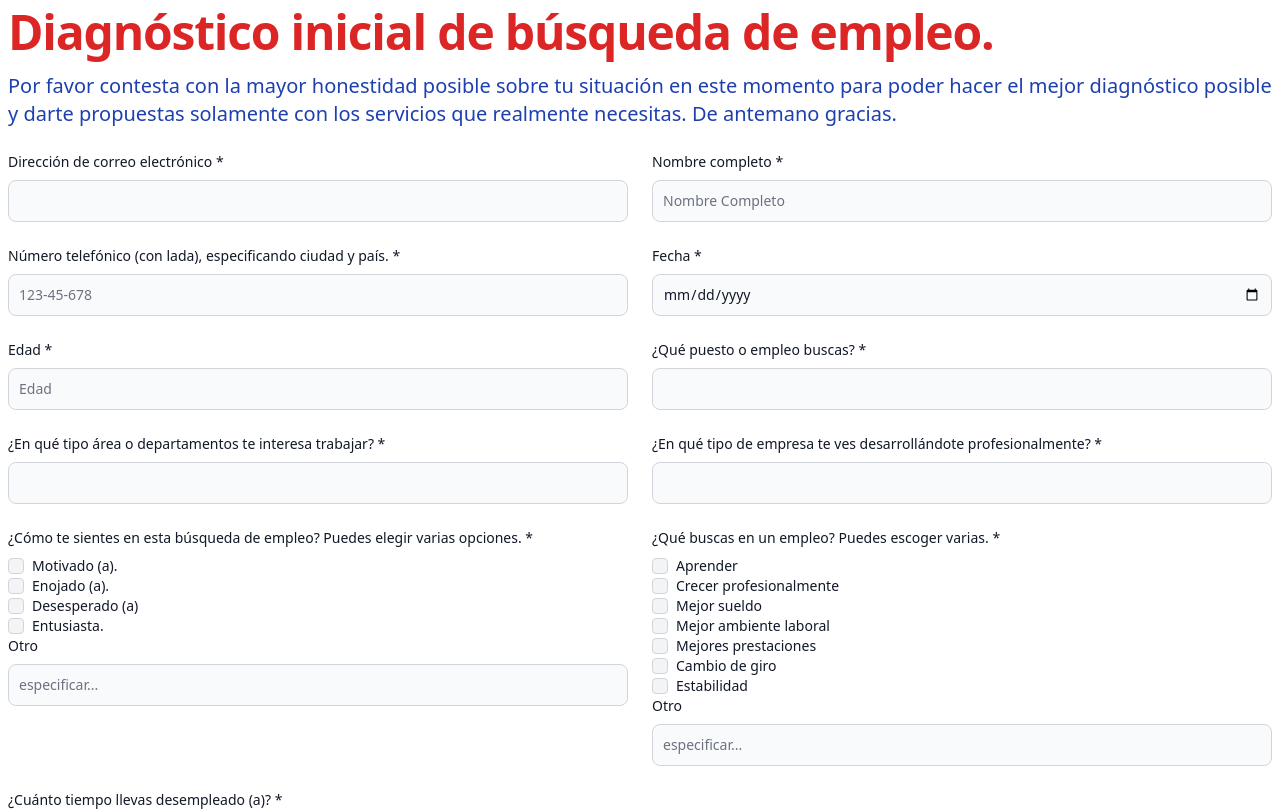
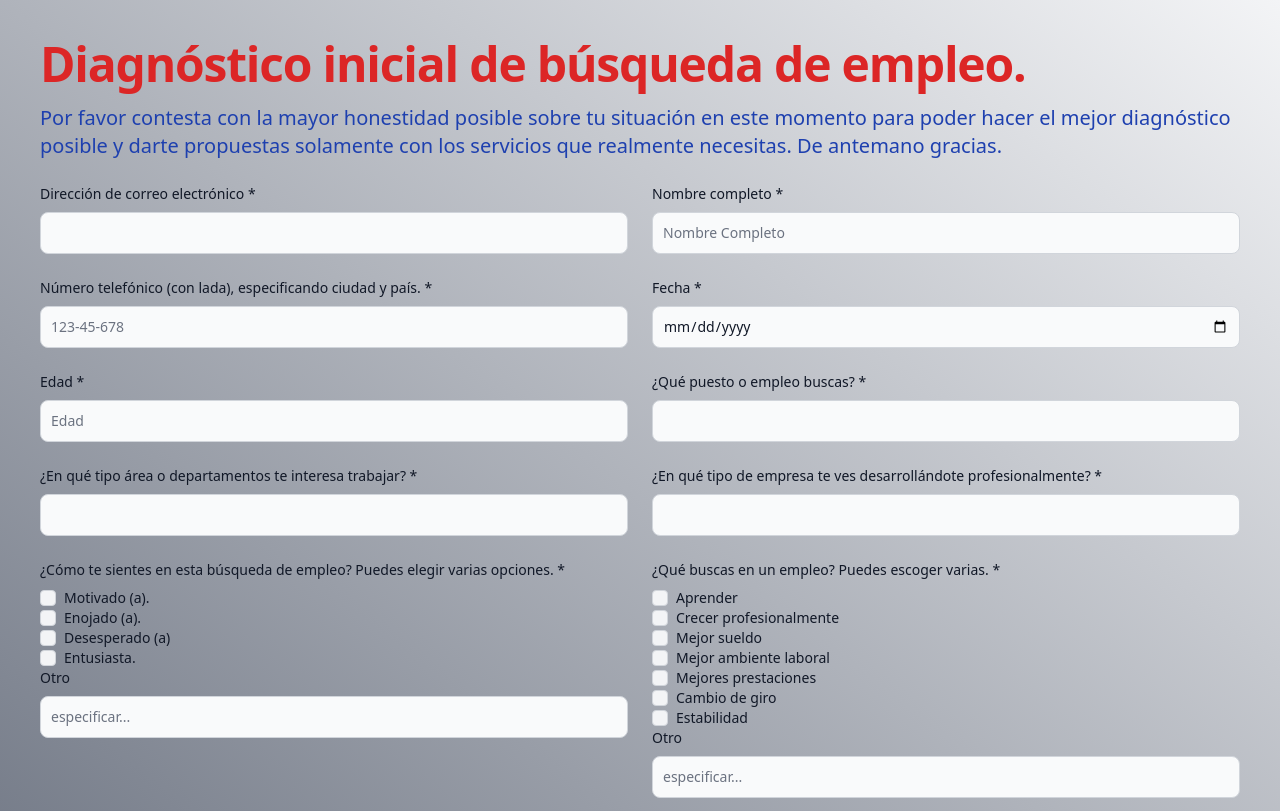
Before and after one commit to GroupFiveDev/Formulario-Coaching-empleo-capacitacion, a Next.js app: page / in a window 1280 px wide. Shown: the top 811 px of the page. Built offline with nearby package versions, Linux system fonts and the light colour scheme.

Commit message:
bg de todas las páginas

```diff
--- a/app/cv/page.jsx
+++ b/app/cv/page.jsx
@@ -104,6 +104,7 @@ export default function CvPage() {
   }
 
   return (
+    <div className="h-full bg-gradient-to-tr from-gray-500 to-gray-100 p-10">
     <form onSubmit={handleSubmit}>
       <div className="space-y-12">
         <div className="flex flex-col items-center text-center border-gray-900/10">
@@ -395,6 +396,7 @@ export default function CvPage() {
         </div>
       </div>
     </form>
+    </div>
   )
 }
 
--- a/app/empleo/page.jsx
+++ b/app/empleo/page.jsx
@@ -104,6 +104,7 @@ export default function EmpleoPage() {
   }
 
   return (
+    <div className="h-full bg-gradient-to-tr from-gray-500 to-gray-100 p-10">
     <form onSubmit={handleSubmit}>
       <div className="space-y-12">
         <div className="flex flex-col items-center text-center border-gray-900/10">
@@ -392,5 +393,6 @@ export default function EmpleoPage() {
         </div>
       </div>
     </form>
+    </div>
   )
 }
--- a/app/entrevista/page.jsx
+++ b/app/entrevista/page.jsx
@@ -91,6 +91,7 @@ export default function EntrevistaPage() {
   }
 
   return (
+    <div className="h-full bg-gradient-to-tr from-gray-500 to-gray-100 p-10">
     <form onSubmit={handleSubmit}>
       <div className="space-y-12">
         <div className="flex flex-col items-center text-center border-gray-900/10">
@@ -383,6 +384,7 @@ export default function EntrevistaPage() {
         </div>
       </div>
     </form>
+    </div>
   )
 }
 
--- a/app/linkedin/page.jsx
+++ b/app/linkedin/page.jsx
@@ -104,6 +104,7 @@ export default function LinkedinPage() {
   }
 
   return (
+    <div className="h-full bg-gradient-to-tr from-gray-500 to-gray-100 p-10">
     <form onSubmit={handleSubmit}>
       <div className="space-y-12">
         <div className="flex flex-col items-center text-center border-gray-900/10">
@@ -399,5 +400,6 @@ export default function LinkedinPage() {
         </div>
       </div>
     </form>
+    </div>
   )
 }
--- a/app/objetivos/page.jsx
+++ b/app/objetivos/page.jsx
@@ -104,6 +104,7 @@ export default function ObjetivosPage() {
   }
 
   return (
+    <div className="h-full bg-gradient-to-tr from-gray-500 to-gray-100 p-10">
     <form onSubmit={handleSubmit}>
       <div className="space-y-12">
         <div className="flex flex-col items-center text-center border-gray-900/10">
@@ -397,5 +398,6 @@ export default function ObjetivosPage() {
         </div>
       </div>
     </form>
+    </div>
   )
 }
--- a/app/page.jsx
+++ b/app/page.jsx
@@ -128,7 +128,7 @@ export default function HomePage() {
   })
 
   return (
-    <div className="p-2">
+    <div className="h-full bg-gradient-to-tr from-gray-500 to-gray-100 p-10">
       <h1 className="mb-4 text-4xl font-extrabold leading-none tracking-tight text-red-600 md:text-5xl lg:text-1"> Diagnóstico inicial de búsqueda de empleo.</h1>
       <p className="mb-6 text-lg font-normal text-blue-800 lg:text-xl">Por  favor  contesta con la mayor honestidad posible sobre tu situación en este momento para poder hacer el mejor diagnóstico posible y darte propuestas solamente con  los servicios que  realmente necesitas. De antemano gracias.</p>
       <form onSubmit={handleSubmit}>
--- a/styles/output.css
+++ b/styles/output.css
@@ -882,6 +882,10 @@ select {
   padding: 1.25rem;
 }
 
+.p-10 {
+  padding: 2.5rem;
+}
+
 .px-5 {
   padding-left: 1.25rem;
   padding-right: 1.25rem;
@@ -925,11 +929,6 @@ select {
   line-height: 1.25rem;
 }
 
-.text-xl {
-  font-size: 1.25rem;
-  line-height: 1.75rem;
-}
-
 .font-bold {
   font-weight: 700;
 }
@@ -960,11 +959,6 @@ select {
 
 .tracking-tight {
   letter-spacing: -0.025em;
-}
-
-.text-blue-500 {
-  --tw-text-opacity: 1;
-  color: rgb(59 130 246 / var(--tw-text-opacity));
 }
 
 .text-blue-600 {
```
